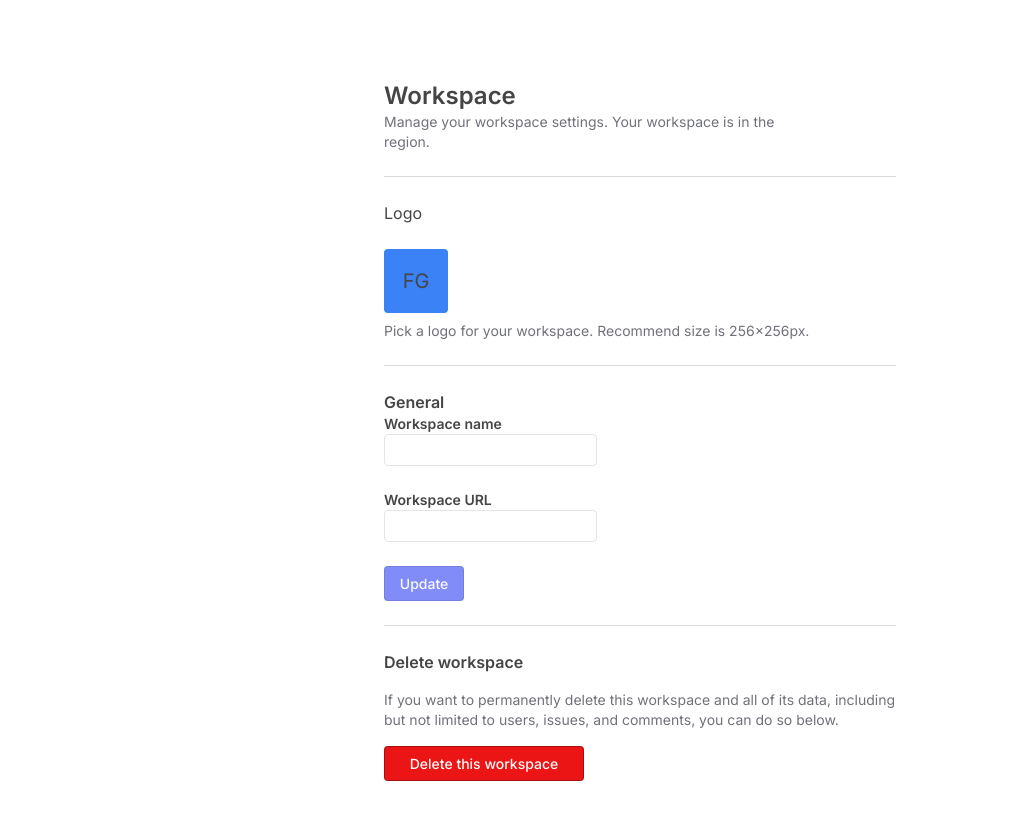
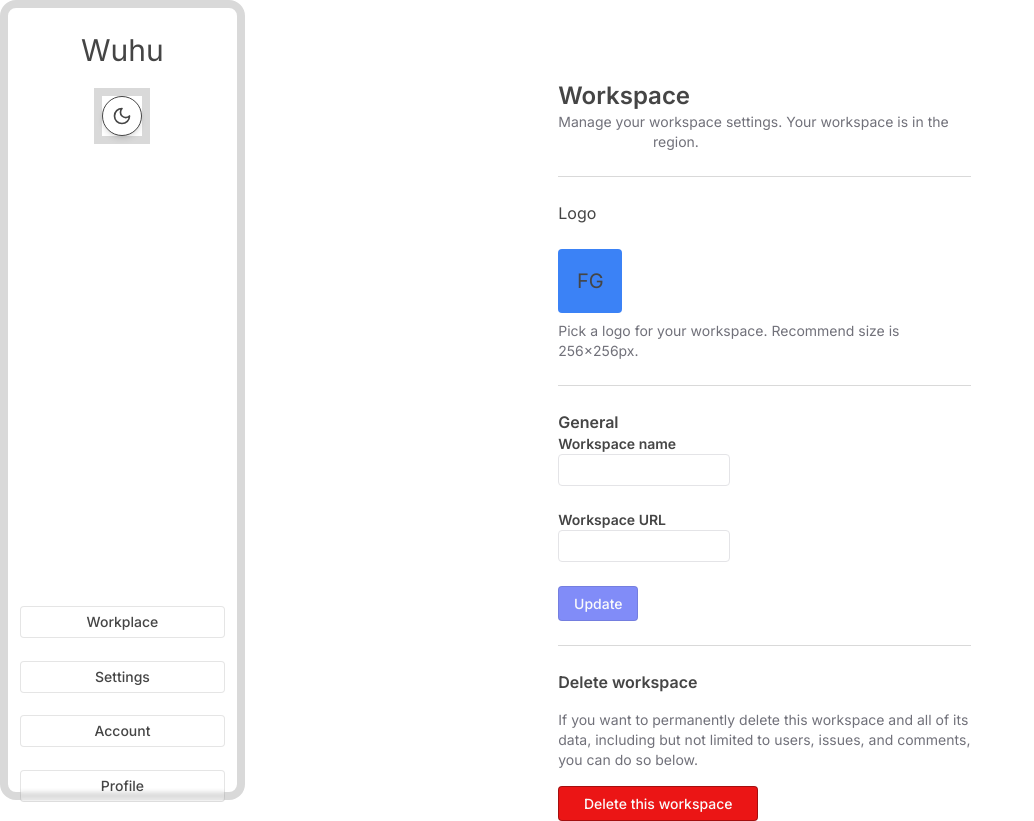
Before and after one commit to BigBabyofTel/linear-app, a Next.js app in the folder frontend/: page /dashboard/workspace/general in a window 1280 px wide. Shown: the whole page, without its empty margins (0-1034 px from the left). Before the commit the page ends 800 px from the top, so only its background shows below. Built offline with nearby package versions, Linux system fonts and the light colour scheme.

Commit message:
add layout back to root dashboard

```diff
--- /dev/null
+++ b/frontend/src/app/dashboard/workspace/layout.tsx
@@ -0,0 +1,10 @@
+import Sidebar from "@/components/layout/dashboard/sidebar";
+
+export default function Layout({children}: {children: React.ReactNode}) {
+    return (
+        <section className="flex gap-1">
+            <Sidebar />
+            {children}
+        </section>
+    );
+}
```
